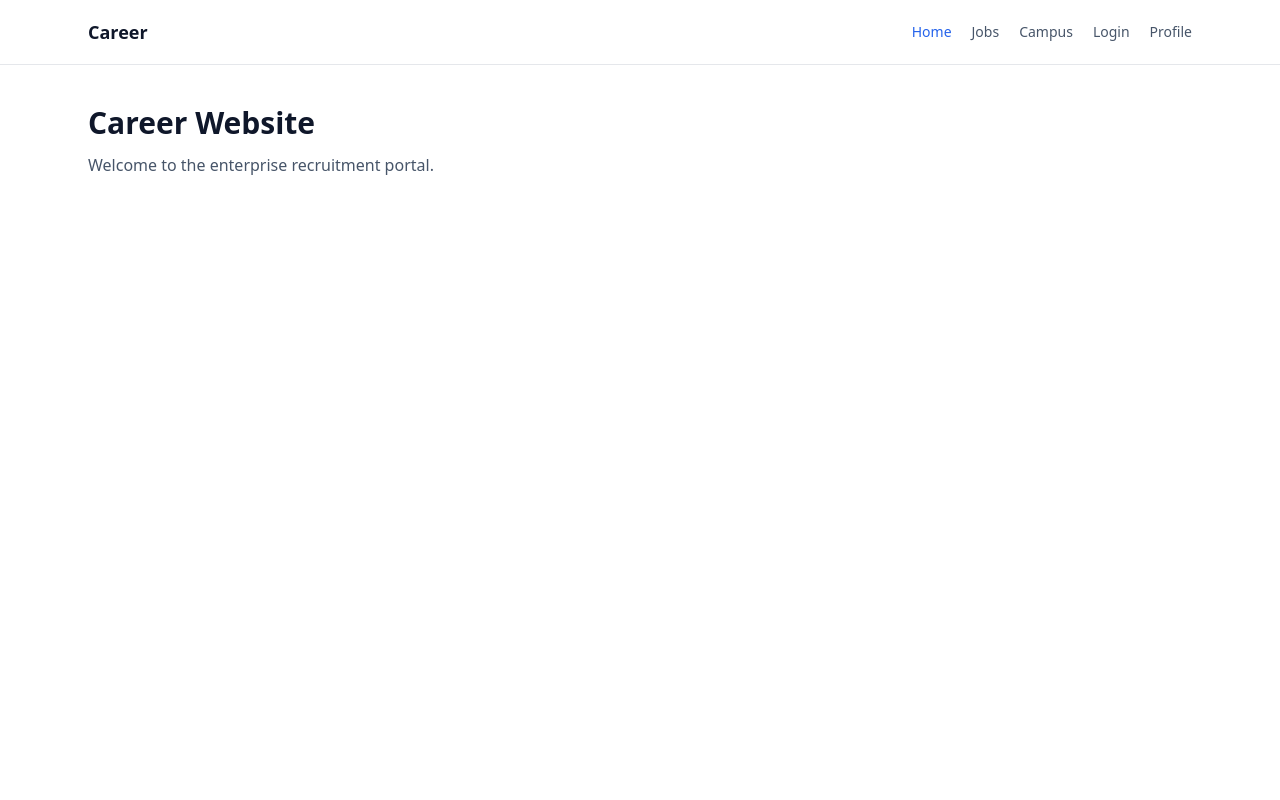
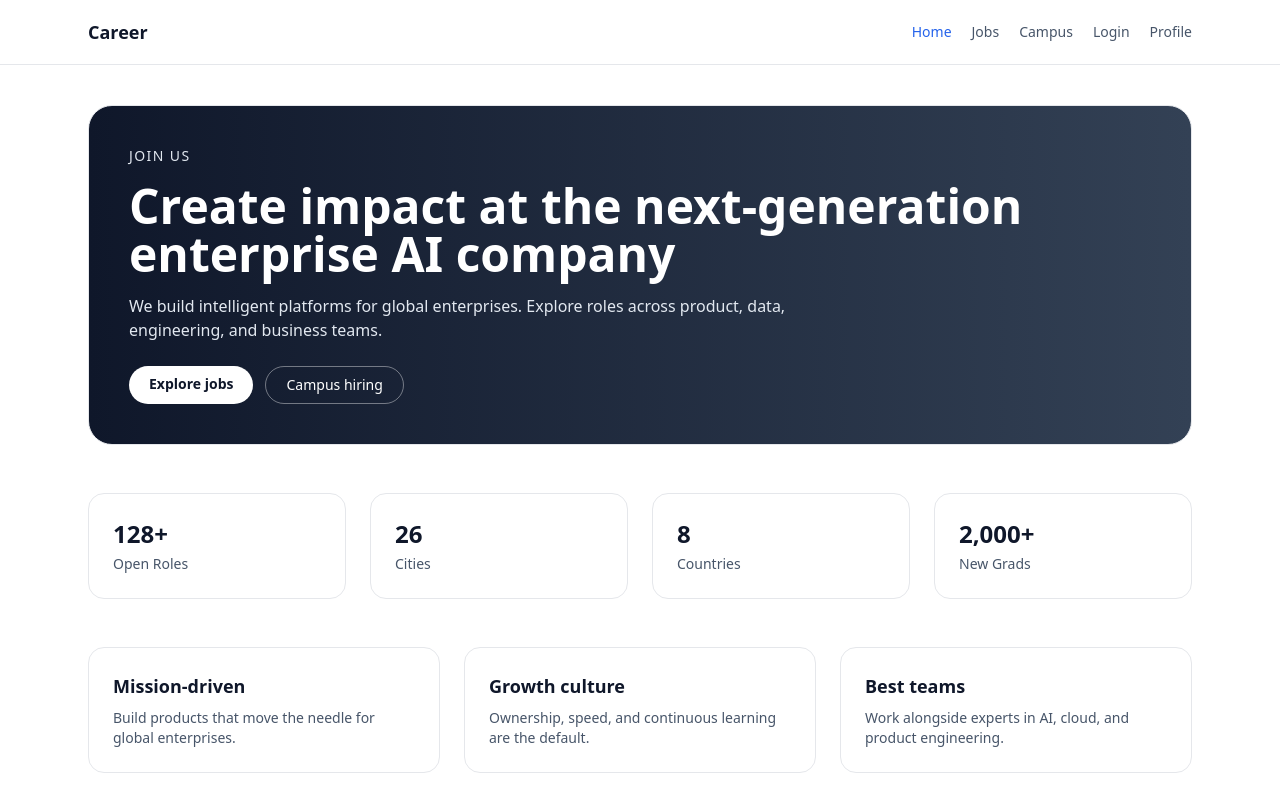
Before and after one commit to doublej9999/career-website, a React (Vite) app: page / in a window 1280 px wide. Shown: the top 800 px of the page. Built offline with nearby package versions, Linux system fonts and the light colour scheme.

Commit message:
feat(home): build homepage

```diff
--- a/src/pages/Home/index.tsx
+++ b/src/pages/Home/index.tsx
@@ -1,8 +1,75 @@
+const stats = [
+  { label: 'Open Roles', value: '128+' },
+  { label: 'Cities', value: '26' },
+  { label: 'Countries', value: '8' },
+  { label: 'New Grads', value: '2,000+' }
+]
+
+const values = [
+  {
+    title: 'Mission-driven',
+    desc: 'Build products that move the needle for global enterprises.'
+  },
+  {
+    title: 'Growth culture',
+    desc: 'Ownership, speed, and continuous learning are the default.'
+  },
+  {
+    title: 'Best teams',
+    desc: 'Work alongside experts in AI, cloud, and product engineering.'
+  }
+]
+
 export default function Home() {
   return (
-    <section className="space-y-3">
-      <h1 className="text-3xl font-bold">Career Website</h1>
-      <p className="text-slate-600">Welcome to the enterprise recruitment portal.</p>
+    <section className="space-y-12">
+      <div className="rounded-3xl border bg-gradient-to-r from-slate-900 to-slate-700 p-10 text-white">
+        <p className="text-sm uppercase tracking-widest text-slate-200">Join us</p>
+        <h1 className="mt-4 text-4xl font-semibold leading-tight md:text-5xl">
+          Create impact at the next-generation enterprise AI company
+        </h1>
+        <p className="mt-4 max-w-2xl text-slate-200">
+          We build intelligent platforms for global enterprises. Explore roles across product, data,
+          engineering, and business teams.
+        </p>
+        <div className="mt-6 flex flex-wrap gap-3">
+          <a
+            className="rounded-full bg-white px-5 py-2 text-sm font-semibold text-slate-900"
+            href="/jobs"
+          >
+            Explore jobs
+          </a>
+          <a className="rounded-full border border-white/40 px-5 py-2 text-sm" href="/campus">
+            Campus hiring
+          </a>
+        </div>
+      </div>
+
+      <div className="grid gap-6 md:grid-cols-4">
+        {stats.map((stat) => (
+          <div key={stat.label} className="rounded-2xl border p-6">
+            <p className="text-2xl font-semibold">{stat.value}</p>
+            <p className="mt-1 text-sm text-slate-600">{stat.label}</p>
+          </div>
+        ))}
+      </div>
+
+      <div className="grid gap-6 md:grid-cols-3">
+        {values.map((value) => (
+          <div key={value.title} className="rounded-2xl border p-6">
+            <h3 className="text-lg font-semibold">{value.title}</h3>
+            <p className="mt-2 text-sm text-slate-600">{value.desc}</p>
+          </div>
+        ))}
+      </div>
+
+      <div className="rounded-2xl border bg-slate-50 p-8">
+        <h2 className="text-2xl font-semibold">Life at Career</h2>
+        <p className="mt-3 text-sm text-slate-600">
+          Flexible working, learning budget, and a culture of radical candor. We care about
+          well-being as much as performance.
+        </p>
+      </div>
     </section>
   )
 }
```
